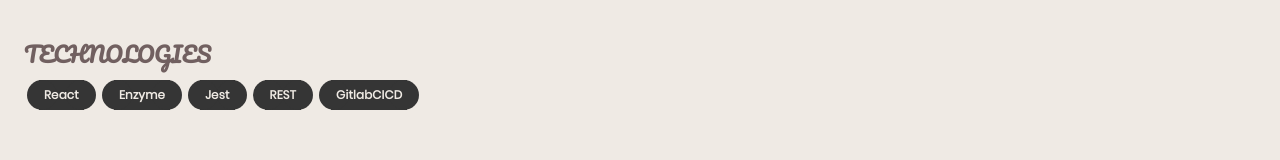
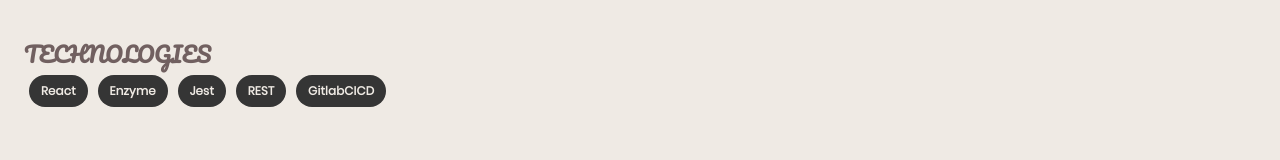
Before and after one commit to kaayso/Portfolio, a React (Create React App) app: page /braincube in a window 1280 px wide. Shown: the part 752-912 px from the top of the page. Built offline with nearby package versions, Linux system fonts and the light colour scheme.

Commit message:
badge component reworked

```diff
--- a/src/components/badge/badge.jsx
+++ b/src/components/badge/badge.jsx
@@ -2,11 +2,5 @@ import React from "react";
 import "./badge.css";
 
 export default function Badge(props) {
-  return (
-    <div className="badge">
-      <div className="badge__c1" />
-      <div className="badge__c2" />
-      <div className="badge__text">{props.text}</div>
-    </div>
-  );
+  return <li className="badge">{props.text}</li>;
 }
--- a/src/components/badge/badge.scss
+++ b/src/components/badge/badge.scss
@@ -3,41 +3,16 @@
 .badge {
   position: relative;
   display: inline-block;
-
-  .badge__text {
-    position: relative;
-    font-family: 'poppins';
-    font-weight: bold;
-    font-size: $sm-font-size;
-    color: $primary-white;
-    text-transform: capitalize;
-  }
-
+  padding: 0 1em;
+  margin: 5px;
+  height: 32px;
+  line-height: 32px;
+  border-radius: 16px;
+  color: $primary-white;
   background-color: $primary-dark;
-  margin: 10px 15px;
-  height: 30px;
-  line-height: 30px;
-  padding-left: 5px;
-  padding-right: 5px;
+  font-family: 'poppins';
+  font-size: $sm-font-size;
+  font-weight: 700;
+  text-transform: capitalize;
+  list-style: none;
 }
-
-.badge__c1,
-.badge__c2 {
-  position: absolute;
-  background-color: $primary-dark;
-  height: 100%;
-  width: 30px;
-  border-radius: 50%;
-}
-
-.badge__c1 {
-  top: 0;
-  left: 0;
-  transform: translateX(-40%);
-}
-
-.badge__c2 {
-  top: 0;
-  right: 0;
-  transform: translateX(40%);
-}
--- a/src/containers/pDescription/pDescription.jsx
+++ b/src/containers/pDescription/pDescription.jsx
@@ -96,11 +96,11 @@ export default function PDescription() {
                 </div>
 
                 <h2 className="pDescription__technos-title">technologies</h2>
-                <div>
+                <ul>
                   {currentP.technos.map((item) => {
                     return <Badge key={item} text={item} />;
                   })}
-                </div>
+                </ul>
               </Grid>
               <Grid
                 item
```
